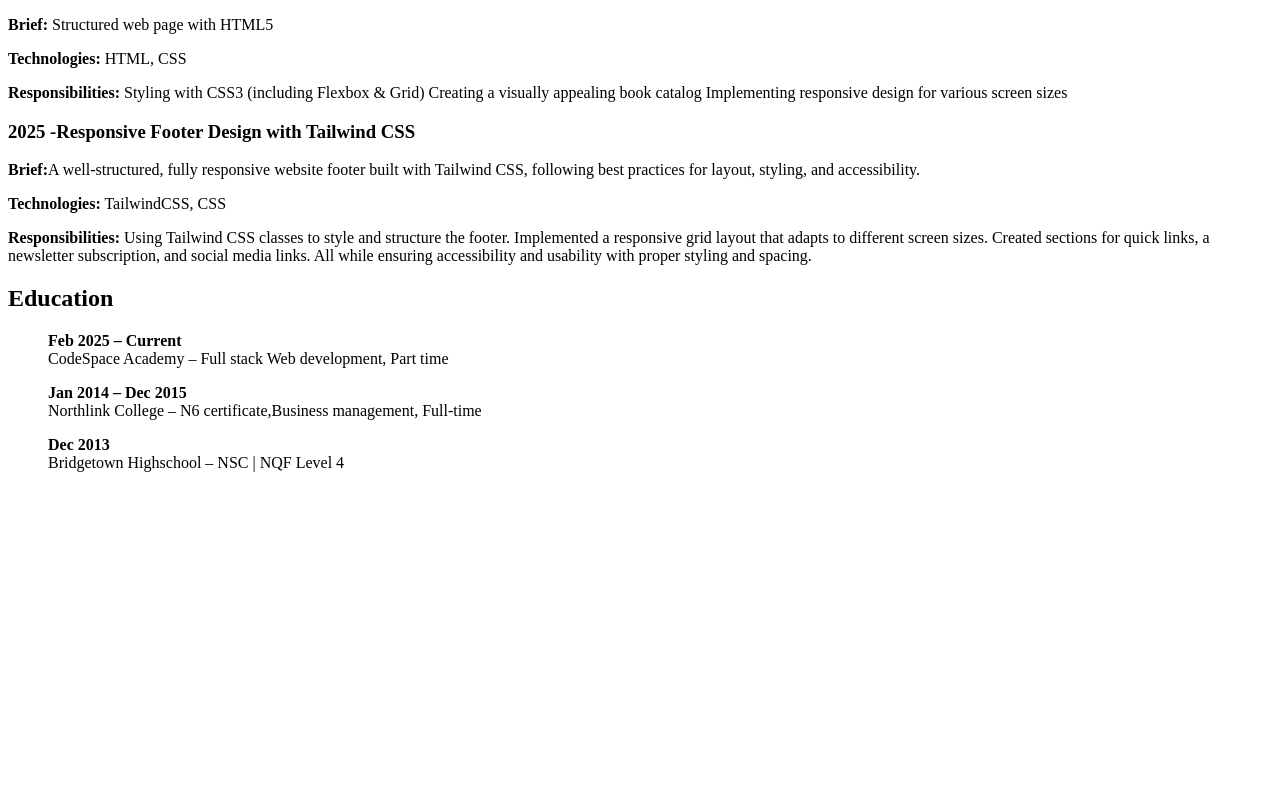
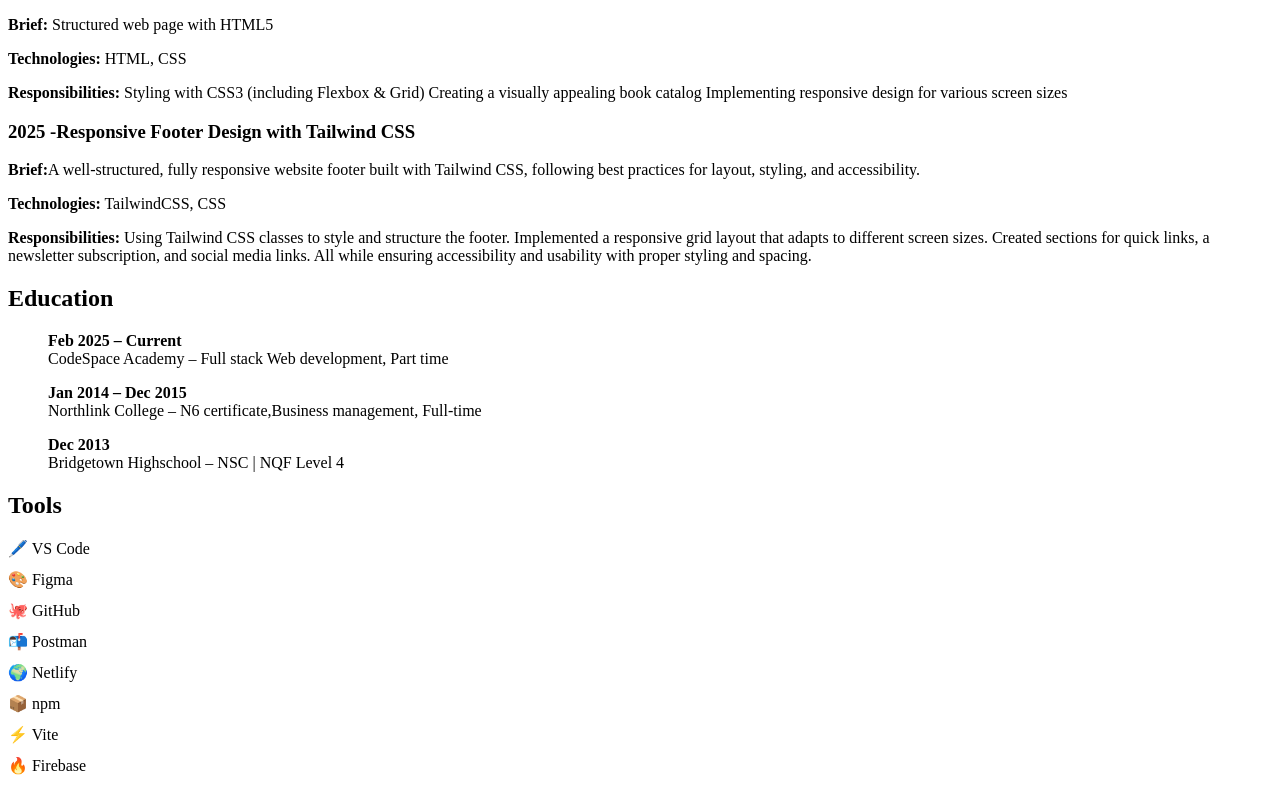
Before and after one commit to brettmauricewilliams/Resume-Project, a plain HTML site: page Index.html in a window 1280 px wide. Shown: the part 850-1641 px from the top of the page. Before the commit the page ends 1338 px from the top, so only its background shows below. Drawn offline with Linux system fonts and the light colour scheme.

Commit message:
Update Index.html
Adding tools section with the correct display logo.

```diff
--- a/Index.html
+++ b/Index.html
@@ -131,3 +131,18 @@ All while ensuring accessibility and usability with proper styling and spacing.<
     </div>
   </ul>
 </div>
+ <!-- Tools Section-->
+<div class="card tools">
+  <h2>Tools</h2>
+  <ul style="list-style: none; padding: 0; display: flex; flex-direction: column; gap: 12px;">
+    <li>🖊️ VS Code</li>
+    <li>🎨 Figma</li>
+    <li>🐙 GitHub</li>
+    <li>📬 Postman</li>
+    <li>🌍 Netlify</li>
+    <li>📦 npm</li>
+    <li>⚡ Vite</li>
+    <li>🔥 Firebase</li>
+  </ul>
+</div>
+    </div>
```
